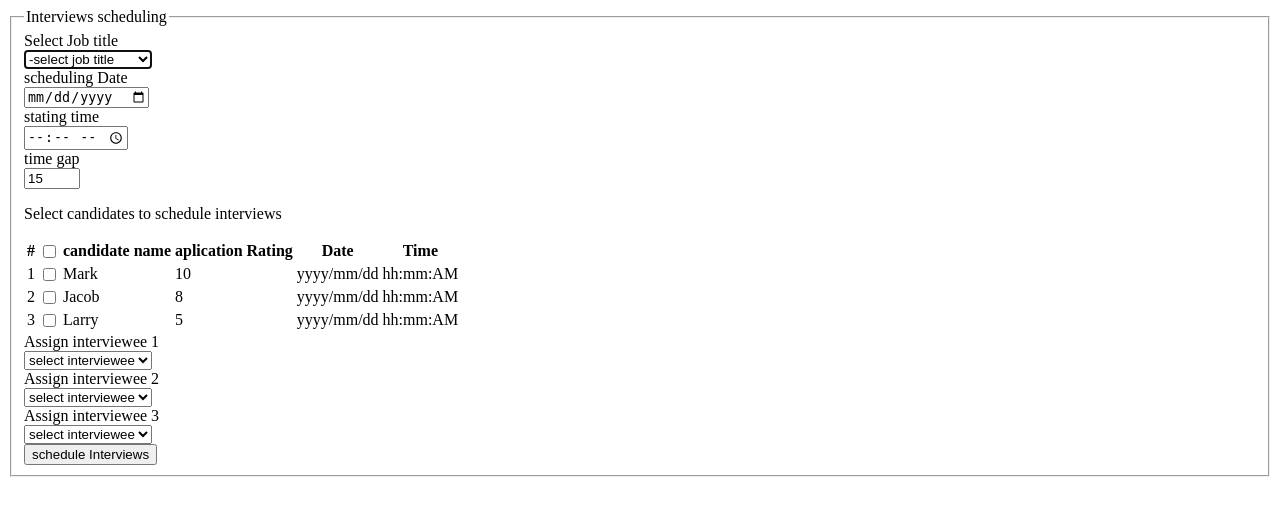
After one commit to Ranushka/recruiting, a PHP site: page /dashboard/Repots.php in a window 1280 px wide. The commit adds this page. Shown: the top 516 px of the page. Run offline with PHP 8.4, Linux system fonts and the light colour scheme.

Commit message:
Repots tabs

```diff
--- /dev/null
+++ b/recrutment/dashboard/Repots.php
@@ -0,0 +1,132 @@
+
+
+
+<form id="interviewer" class="form-horizontal">
+  <fieldset>
+    <legend>Interviews scheduling</legend>
+
+
+    <div class="control-group">
+      <label class="control-label" for="SelectJobTitle">Select Job title</label>
+      <div class="controls">
+        <select class="input-xlarge" id="SelectJobTitle" autofocus>
+          <option>-select job title</option>
+          <option>PHP Programmer</option>
+          <option>Graphic designer</option>
+          <option>UI engineer</option>
+          <option>UX developer</option>
+        </select>
+      </div>
+    </div>
+
+    <div class="control-group">
+      <label class="control-label" for="schedulingDate">scheduling Date</label>
+      <div class="controls">
+        <input type="date" class="input-xlarge" id="schedulingDate">
+      </div>
+    </div>
+
+    <div class="control-group">
+      <label class="control-label" for="statingTime">stating time</label>
+      <div class="controls">
+        <input type="time" class="input-xlarge" id="statingTime">
+      </div>
+    </div>
+
+    <div class="control-group">
+      <label class="control-label" for="timeGap">time gap</label>
+      <div class="controls">
+        <input id="timeGap" class="input-xlarge" type="number" min="0" max="60" step="5" value="15">
+      </div>
+    </div>
+
+    <p>Select candidates to schedule interviews</p>
+    <table class="table table-hover">
+      <thead>
+        <tr>
+          <th>#</th>
+          <th><input type="checkbox" name="" value=""></th>
+          <th>candidate name</th>
+          <th>aplication Rating</th>
+          <th>Date</th>
+          <th>Time</th>
+        </tr>
+      </thead>
+      <tbody>
+        <tr>
+          <td>1</td>
+          <th><input type="checkbox" name="" value=""></th>
+          <td>Mark</td>
+          <td>10</td>
+          <td>yyyy/mm/dd</td>
+          <td>hh:mm:AM</td>
+        </tr>
+        <tr>
+          <td>2</td>
+          <th><input type="checkbox" name="" value=""></th>
+          <td>Jacob</td>
+          <td>8</td>
+          <td>yyyy/mm/dd</td>
+          <td>hh:mm:AM</td>
+        </tr>
+        <tr>
+          <td>3</td>
+          <th><input type="checkbox" name="" value=""></th>
+          <td>Larry </td>
+          <td>5</td>
+          <td>yyyy/mm/dd</td>
+          <td>hh:mm:AM</td>
+        </tr>
+      </tbody>
+    </table>
+
+
+
+    <div class="control-group">
+      <label class="control-label" for="AssignInterviewee">Assign interviewee 1</label>
+      <div class="controls">
+        <select id="AssignInterviewee1" class="input-xlarge">
+          <option>select interviewee</option>
+          <option>johon xmith</option>
+          <option>alen joe</option>
+          <option>helen keneeth</option>
+          <option>hobe pentagon</option>
+          <option>kanadi smith</option>
+        </select>
+      </div>
+    </div>
+
+    <div class="control-group">
+      <label class="control-label" for="AssignInterviewee1">Assign interviewee 2</label>
+      <div class="controls">
+        <select id="AssignInterviewee2" class="input-xlarge">
+          <option>select interviewee</option>
+          <option>johon xmith</option>
+          <option>alen joe</option>
+          <option>helen keneeth</option>
+          <option>hobe pentagon</option>
+          <option>kanadi smith</option>
+        </select>
+      </div>
+    </div>
+
+    <div class="control-group">
+      <label class="control-label" for="AssignInterviewee">Assign interviewee 3</label>
+      <div class="controls">
+        <select id="AssignInterviewee3" class="input-xlarge">
+          <option>select interviewee</option>
+          <option>johon xmith</option>
+          <option>alen joe</option>
+          <option>helen keneeth</option>
+          <option>hobe pentagon</option>
+          <option>kanadi smith</option>
+        </select>
+      </div>
+    </div>
+
+
+    <div class="form-actions">
+      <button class="btn btn-large btn-block btn-success" type="submit">schedule Interviews</button>
+    </div>
+  </fieldset>
+</form>
--- a/recrutment/index.php
+++ b/recrutment/index.php
@@ -43,6 +43,10 @@
         <?php include_once 'dashboard/listApplicants.php';?>
       </div>
 
+      <div class="tab-pane" id="lE">
+        <?php include_once 'dashboard/Repots.php';?>
+      </div>
+
     </div>
   </div>
 </div> <!-- class="container-narrow" -->
```
